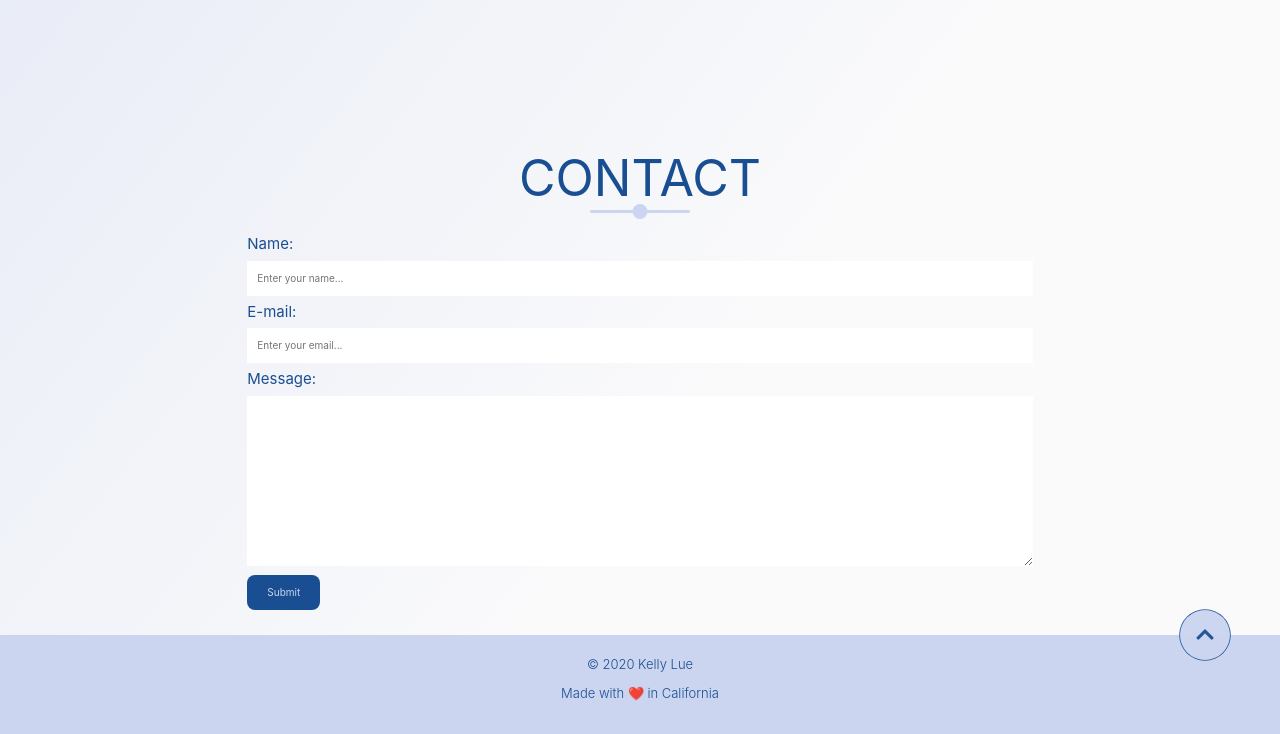
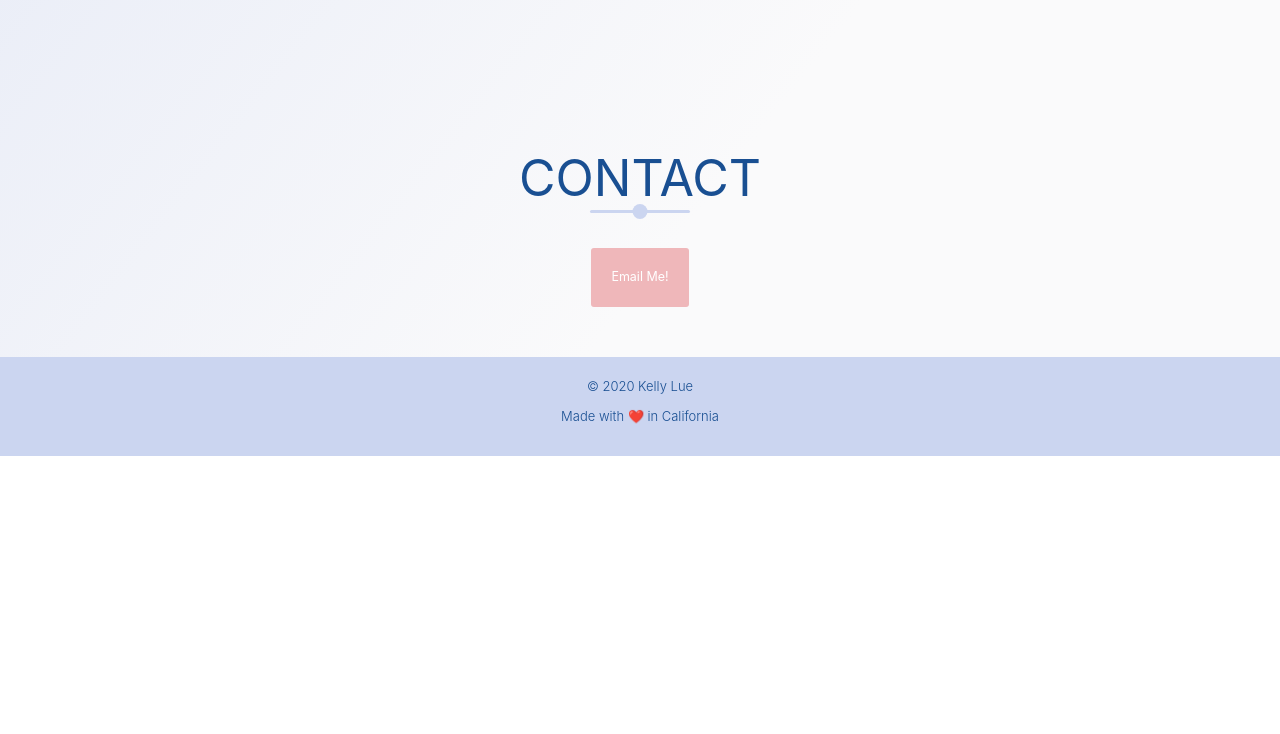
Before and after one commit to kellylue/kellylue.github.io, a plain HTML site: page index.html in a window 1280 px wide. Shown: the part 2390-3124 px from the top of the page. After the commit the page ends 2846 px from the top, so only its background shows below. Drawn offline with nearby package versions, Linux system fonts and the light colour scheme.

Commit message:
contact section changes

```diff
--- a/css/style.css
+++ b/css/style.css
@@ -360,6 +360,24 @@
 /* end resume + experience */
 
 /* start contact */
+.contact-button{
+    align-content: center;
+    justify-content: center;
+    display: flex;
+}
+
+.contact-button button{
+    background-color: #efb7ba;
+    border: none;
+    padding: 2rem;
+    margin-top: 1.5rem;
+    margin-bottom: 5rem;
+}
+
+.contact-button button:hover{
+    background-color: #194F92;
+}
+
 form{
     width: 70%;
     margin: 0 auto;
--- a/index.html
+++ b/index.html
@@ -133,7 +133,11 @@
             <div class="section-heading">
                 <h1>Contact</h1>
             </div>
-            <form action="">
+            <div class="contact-button">
+                <button type="button" class="btn btn-primary btn-lg" onclick="location.href='mailto:kelly.a.lue@gmail.com';">Email Me!</button>
+            <a href="mailto:kelly.a.lue@gmail.com"></a>
+            </div>
+            <!--<form action="">
                 <label for="name">Name:</label>
                 <input type="text" id="name" placeholder="Enter your name..." required>
                 <label for="email">E-mail:</label>
@@ -142,7 +146,7 @@
                 <textarea name="message" id="" cols="30" rows="10"></textarea>
                 <input type="submit" value="Submit">
             </form>
-        </div>
+        </div>-->
     </section>
 
     <footer class="copyright">
```
